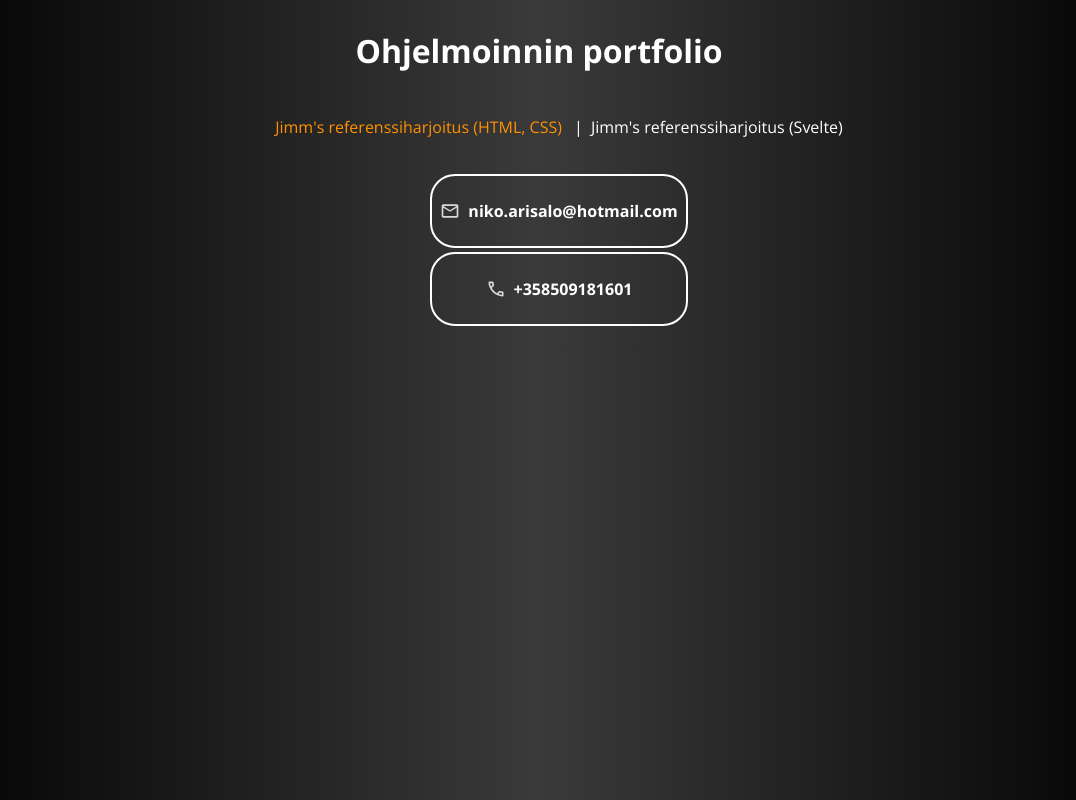
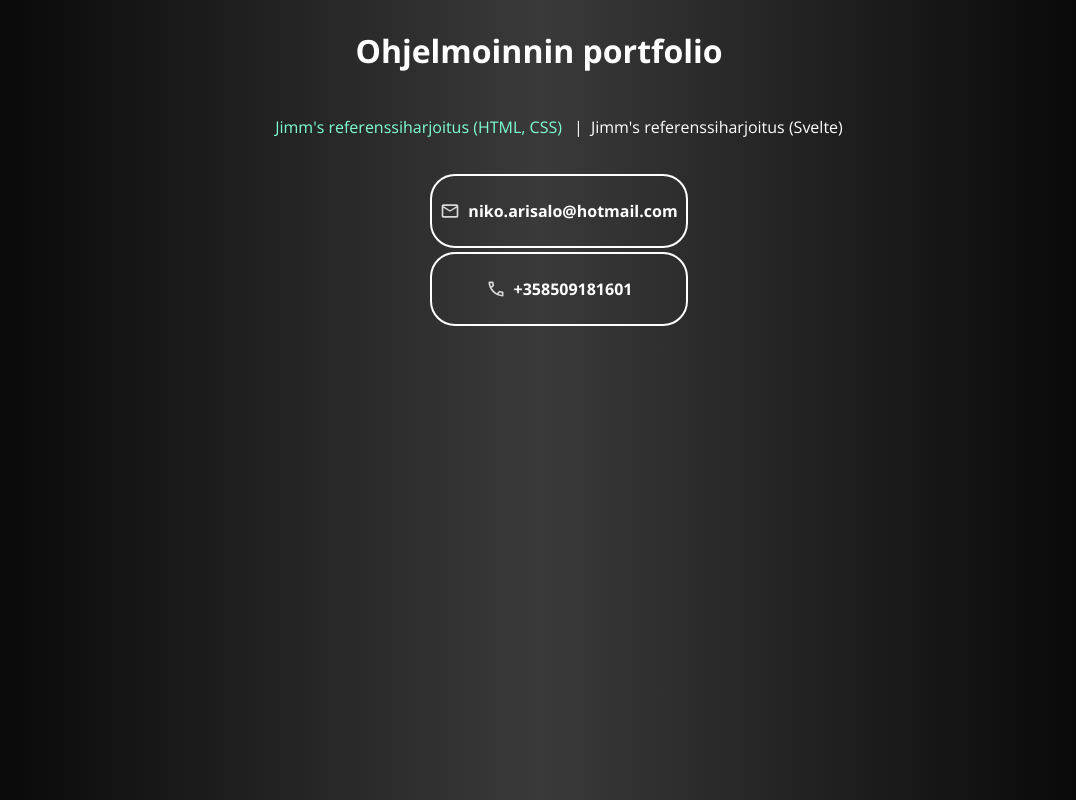
Before and after one commit to Cott-AI/ohjelmointi-portfolio, a plain HTML site: page index.html in a window 1280 px wide. In both pictures the pointer is over the link "Jimm's referenssiharjoitus (HTML, CSS)". Shown: the whole page, without its empty margins (101-1177 px from the left). Drawn offline with Linux system fonts and the light colour scheme.

Commit message:
Update index.css

```diff
--- a/index.css
+++ b/index.css
@@ -30,7 +30,7 @@ a {
 }
 
 a:hover {
-  color: #ff9100;
+  color: aquamarine;
   text-decoration: none;
   cursor: pointer;
 }
```
